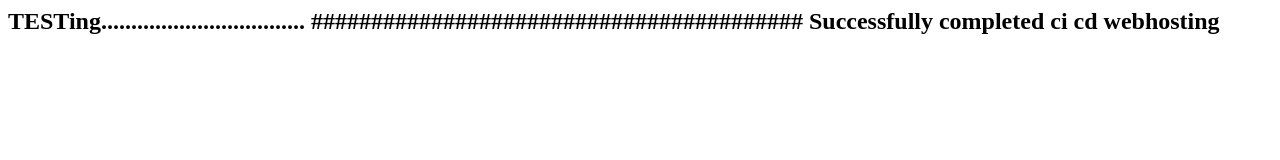
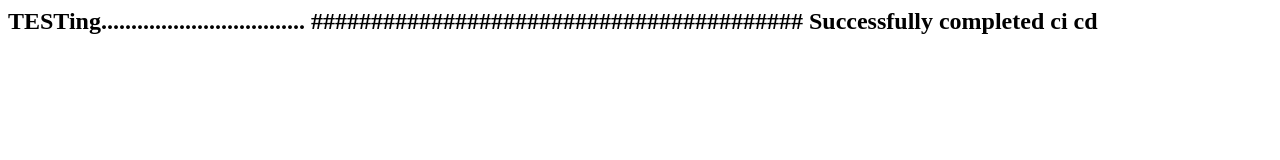
Before and after one commit to gokulam2000/gokulf1, a plain HTML site: page index.html in a window 1280 px wide. Drawn offline with Linux system fonts and the light colour scheme.

Commit message:
Update6 index.html

```diff
--- a/index.html
+++ b/index.html
@@ -1,4 +1,4 @@
 <h2>
   TESTing..................................
-  ######################################### Successfully completed ci cd webhosting
+  ######################################### Successfully completed ci cd
 </h2>
```
